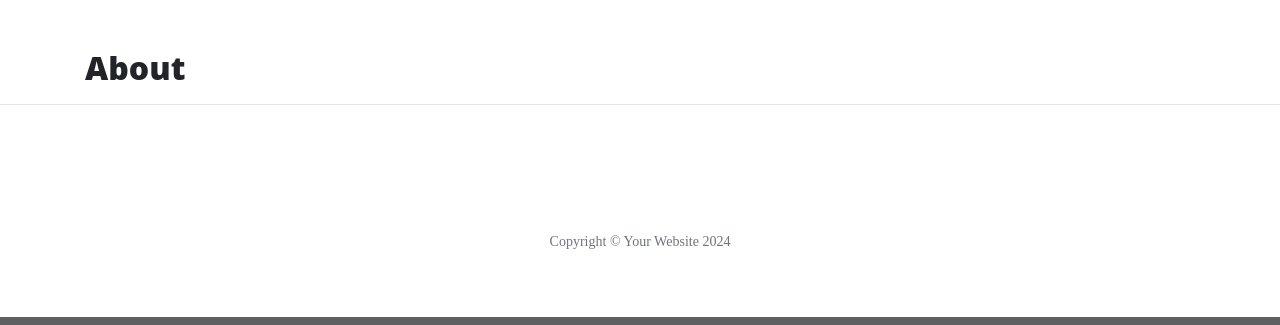
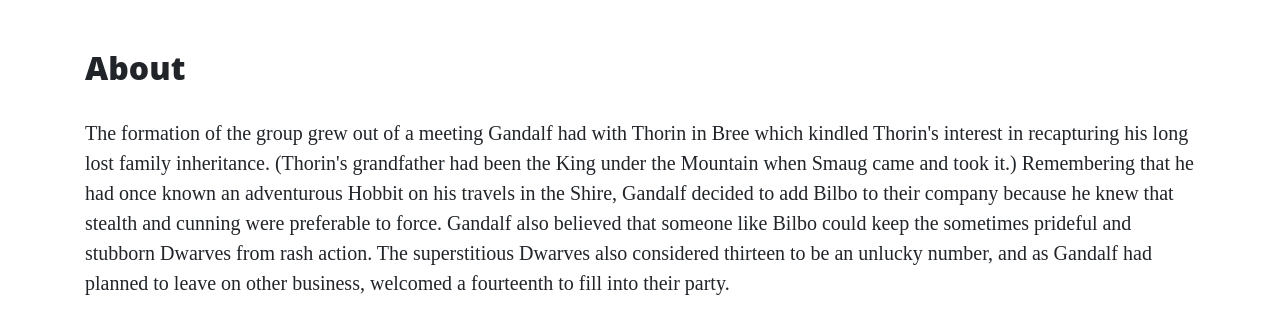
Before and after one commit to carlow78/thorin-flask, a Flask app: page /about in a window 1280 px wide. Shown: the part 629-954 px from the top of the page. Run offline with Flask 2, Linux system fonts and the light colour scheme; some libraries are stand-ins or nearby versions.

Commit message:
add about content about thorin and co

```diff
--- a/templates/about.html
+++ b/templates/about.html
@@ -1,4 +1,80 @@
 {% extends "base.html" %}
 {% block content %}
    <h2>About</h2>
+   <p>
+      The formation of the group grew out of a meeting Gandalf had with Thorin in Bree which kindled Thorin's interest
+      in recapturing his long lost family inheritance. (Thorin's grandfather had been the King under the Mountain when
+      Smaug came and took it.) Remembering that he had once known an adventurous Hobbit on his travels in the Shire,
+      Gandalf decided to add Bilbo to their company because he knew that stealth and cunning were preferable to force.
+      Gandalf also believed that someone like Bilbo could keep the sometimes prideful and stubborn Dwarves from rash
+      action. The superstitious Dwarves also considered thirteen to be an unlucky number, and as Gandalf had planned to
+      leave on other business, welcomed a fourteenth to fill into their party.
+   </p>
+
+   <div class="row featurette">
+
+      <div class="col-md-7">
+         <h3>Thorin Oakenshield</h3>
+         <p>
+            Thorin II was born in TA 2746 to the Dwarf prince Thráin II in the city of the Lonely Mountain. Early in his
+            youth, Thorin and the other Dwarves of the Lonely Mountain were forced to flee by the dragon Smaug, in TA
+            2770. While in exile, he quickly grew into a capable warrior. This was demonstrated at the Battle of
+            Azanulbizar, near Moria, in TA 2799.
+
+         </p>
+      </div>
+      <div class="col-md-5">
+         <img src="https://static.wikia.nocookie.net/lotr/images/5/56/Young_Thorin.png" alt="">
+      </div>
+   </div>
+
+   <div class="row featurette">
+
+      <div class="col-md-5">
+         <img src="https://static.wikia.nocookie.net/lotr/images/a/a6/HBT-DWF-003.jpg" alt="">
+      </div>
+
+      <div class="col-md-7">
+         <h3>Filli and Killi</h3>
+         <p>
+            Fíli and Kíli were nephews of Thorin, who was the elder brother of their mother, Dís. They were also nephews
+            of Frerin, grandsons of Thráin II, and great-grandsons of Thrór. Fíli's most distinguishing feature was his
+            long nose, the longest of any of the Dwarves in Thorin's company.
+         </p>
+      </div>
+
+   </div>
+   <br>
+   <div class="row featurette">
+
+      <div class="col-md-7">
+         <h3>Óin</h3>
+         <p>
+            Óin was the older brother of Glóin, cousin of Dwalin and Balin, and uncle of Gimli. Óin's uncle was Fundin,
+            the father of Balin and Dwalin.
+         </p>
+      </div>
+      <div class="col-md-5">
+         <img src="https://static.wikia.nocookie.net/lotr/images/e/e8/Oin.jpg" alt="">
+      </div>
+   </div>
+<br>
+   <div class="row featurette">
+
+      <div class="col-md-5">
+         <img src="https://static.wikia.nocookie.net/lotr/images/f/fc/Gloin_2.jpg" alt="">
+      </div>
+
+      <div class="col-md-7">
+         <h3>Glóin</h3>
+         <p>
+            Glóin, son of Gróin was one of the Dwarves of Thorin II Oakenshield's company who set out to reclaim the
+            Lonely Mountain in the Quest of Erebor. He was also the father of Gimli, who became a member of the
+            Fellowship of the Ring.
+         </p>
+      </div>
+
+   </div>
+
+
    {% endblock %}
--- a/templates/base.html
+++ b/templates/base.html
@@ -4,9 +4,10 @@
     <meta charset="UTF-8">
     <meta name="viewport" content="width=device-width, initial-scale=1.0">
     <meta http-equiv="X-UA-Compatible" content="ie=edge">
-    <link rel="stylesheet" href="{{ url_for('static', filename='vendor/bootstrap/css/bootstrap.min.css') }}">
-    <link rel="stylesheet" href="{{ url_for('static', filename='css/clean-blog.min.css') }}">
-    <title>Hello Flask</title>
+    <link rel="stylesheet" href="{{ url_for('static', filename='vendor/bootstrap/css/bootstrap.min.css') }} "type="text/css">
+    <link rel="stylesheet" href="{{ url_for('static', filename='css/clean-blog.min.css') }}" type="text/css">
+    <link rel="stylesheet" href="{{ url_for('static', filename='css/style.css') }}" type="text/css">
+    <title>Thorin and Company</title>
 </head>
 <body>
 
```
Also changed, not shown: static/css/style.css (added).
